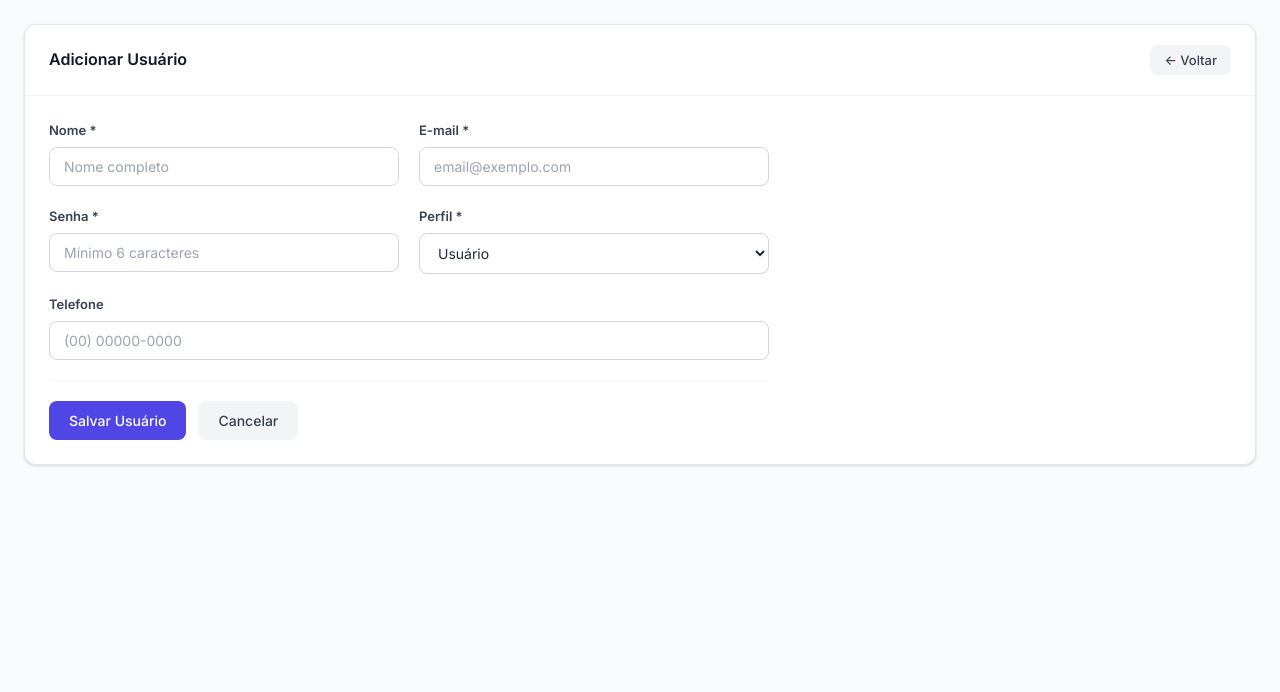
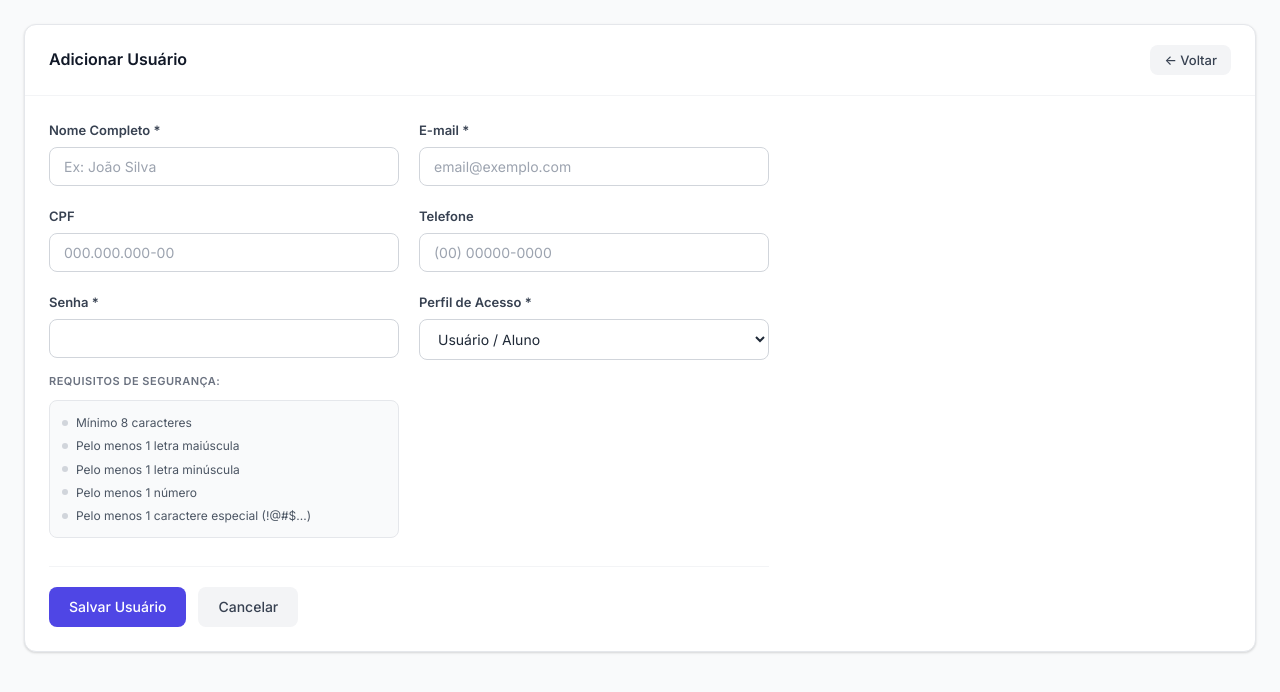
Before and after one commit to matheusferrucio/gerenciador_biblioteca_tg, a PHP site: page /views/admin/users/create.php in a window 1280 px wide. Shown: the top 692 px of the page. Run offline with PHP 8.4, Linux system fonts and the light colour scheme; some libraries are stand-ins or nearby versions.

Commit message:
Foram adicionadas duas funcionalidades no formulário de cadastro do usuário: uma máscara para o telefone, e uma validação em tempo real da senha do usuário

```diff
--- a/public/css/style.css
+++ b/public/css/style.css
@@ -1082,3 +1082,69 @@ td.actions {
 .filter-count strong {
     color: var(--gray-800);
 }
+
+/* ── Validation States ── */
+.input-error {
+    border-color: #ef4444 !important;
+    box-shadow: 0 0 0 3px rgba(239, 68, 68, 0.1) !important;
+}
+
+.input-success {
+    border-color: #10b981 !important;
+    box-shadow: 0 0 0 3px rgba(16, 185, 129, 0.1) !important;
+}
+
+/* ── Password Requirements ── */
+.password-requirements {
+    list-style: none;
+    padding: 12px;
+    margin-top: 8px;
+    background: var(--gray-50);
+    border-radius: var(--radius);
+    border: 1px solid var(--gray-200);
+    font-size: 12px;
+    color: var(--gray-600);
+}
+
+.password-requirements li {
+    display: flex;
+    align-items: center;
+    gap: 8px;
+    margin-bottom: 4px;
+    transition: var(--transition);
+}
+
+.password-requirements li:last-child {
+    margin-bottom: 0;
+}
+
+.requirement-icon {
+    width: 6px;
+    height: 6px;
+    border-radius: 50%;
+    background-color: var(--gray-300);
+    transition: var(--transition);
+}
+
+.password-requirements li.valid {
+    color: #059669;
+    font-weight: 500;
+}
+
+.password-requirements li.valid .requirement-icon {
+    background-color: #10b981;
+    transform: scale(1.2);
+}
+
+.password-requirements li.invalid {
+    color: #dc2626;
+}
+
+.password-instructions {
+    font-size: 11px;
+    color: var(--gray-500);
+    margin-bottom: 10px;
+    text-transform: uppercase;
+    font-weight: 600;
+    letter-spacing: 0.5px;
+}
--- a/views/admin/loans/create.php
+++ b/views/admin/loans/create.php
@@ -33,8 +33,9 @@
 
             <div class="form-row">
                 <div class="form-group">
-                    <label for="due_date">Data de Devolução *</label>
-                    <input type="date" id="due_date" name="due_date" required min="<?= date('Y-m-d', strtotime('+1 day')) ?>">
+                    <label for="due_date">Data de Devolução</label>
+                    <input type="date" id="due_date" name="due_date" value="<?= $suggestedDueDate ?>" min="<?= date('Y-m-d', strtotime('+1 day')) ?>">
+                    <small class="text-muted">Deixe em branco para usar o prazo padrão de 10 dias.</small>
                 </div>
                 <div class="form-group">
                     <!-- spacer -->
--- a/views/admin/users/create.php
+++ b/views/admin/users/create.php
@@ -9,33 +9,54 @@
         <form action="<?= BASE_URL ?>/users/store" method="POST" class="form" id="userForm">
             <div class="form-row">
                 <div class="form-group">
-                    <label for="name">Nome *</label>
-                    <input type="text" id="name" name="name" required placeholder="Nome completo">
+                    <label for="name">Nome Completo *</label>
+                    <input type="text" id="name" name="name" required placeholder="Ex: João Silva">
                 </div>
                 <div class="form-group">
                     <label for="email">E-mail *</label>
                     <input type="email" id="email" name="email" required placeholder="email@exemplo.com">
                 </div>
             </div>
+
+            <div class="form-row">
+                <div class="form-group">
+                    <label for="cpf">CPF</label>
+                    <input type="text" id="cpf" name="cpf" placeholder="000.000.000-00" maxlength="14">
+                </div>
+                <div class="form-group">
+                    <label for="phone">Telefone</label>
+                    <input type="text" id="phone" name="phone" placeholder="(00) 00000-0000" maxlength="15">
+                </div>
+            </div>
+
             <div class="form-row">
                 <div class="form-group">
                     <label for="password">Senha *</label>
-                    <input type="password" id="password" name="password" required minlength="6" placeholder="Mínimo 6 caracteres">
+                    <input type="password" id="password" name="password" required
+                           aria-describedby="passwordHelp" autocomplete="new-password">
+
+                    <div class="password-requirements-container" style="margin-top: 15px;">
+                        <p class="password-instructions">Requisitos de Segurança:</p>
+                        <ul class="password-requirements" id="passwordRequirements">
+                            <li id="req-length"><span class="requirement-icon"></span>Mínimo 8 caracteres</li>
+                            <li id="req-upper"><span class="requirement-icon"></span>Pelo menos 1 letra maiúscula</li>
+                            <li id="req-lower"><span class="requirement-icon"></span>Pelo menos 1 letra minúscula</li>
+                            <li id="req-number"><span class="requirement-icon"></span>Pelo menos 1 número</li>
+                            <li id="req-special"><span class="requirement-icon"></span>Pelo menos 1 caractere especial (!@#$...)</li>
+                        </ul>
+                    </div>
                 </div>
                 <div class="form-group">
-                    <label for="role">Perfil *</label>
+                    <label for="role">Perfil de Acesso *</label>
                     <select id="role" name="role" required>
-                        <option value="user">Usuário</option>
+                        <option value="user">Usuário / Aluno</option>
                         <option value="admin">Administrador</option>
                     </select>
                 </div>
             </div>
-            <div class="form-group">
-                <label for="phone">Telefone</label>
-                <input type="text" id="phone" name="phone" placeholder="(00) 00000-0000">
-            </div>
+
             <div class="form-actions">
-                <button type="submit" class="btn btn-primary">Salvar Usuário</button>
+                <button type="submit" class="btn btn-primary" id="btnSubmitUser">Salvar Usuário</button>
                 <a href="<?= BASE_URL ?>/users" class="btn btn-secondary">Cancelar</a>
             </div>
         </form>
```
Also changed, not shown: app/Controllers/LoanController.php (+9 -4 lines), views/admin/users/edit.php (+34 -10 lines), public/js/app.js.
